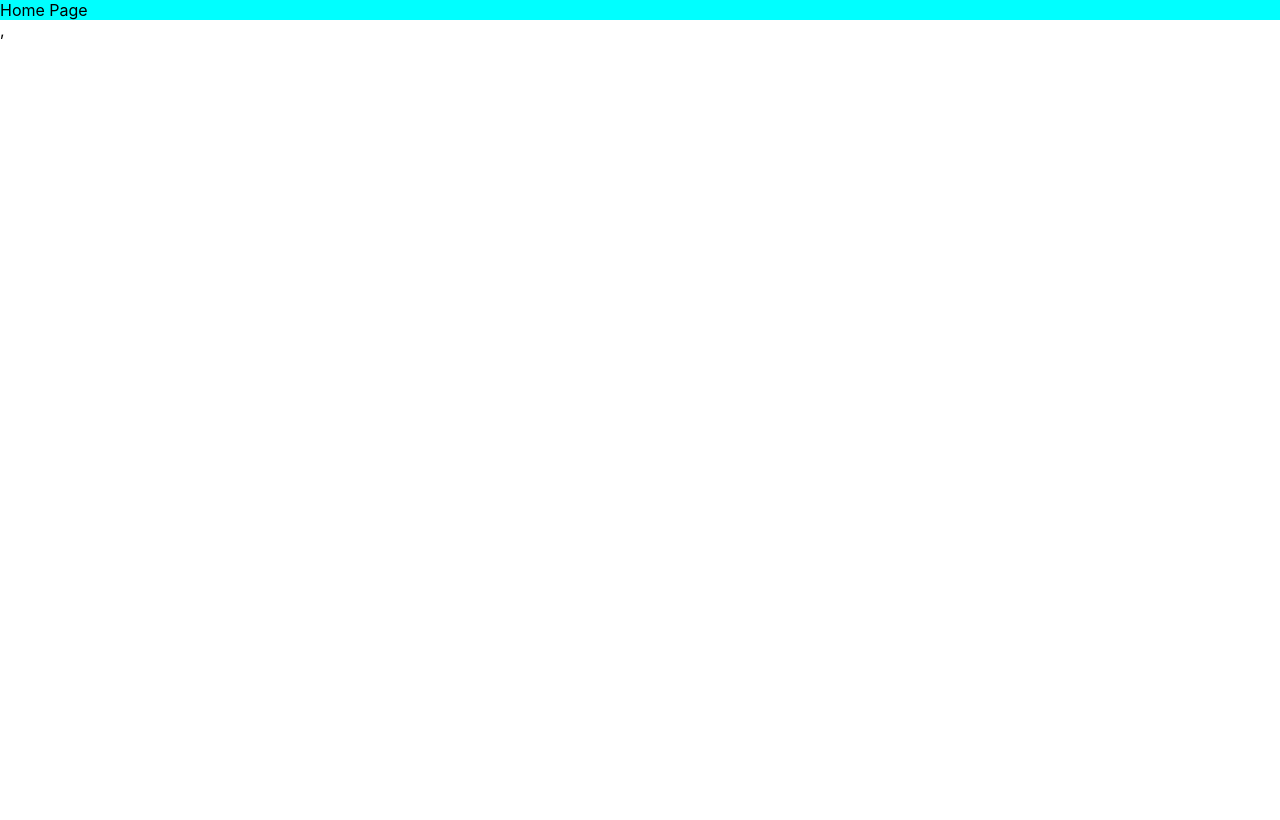
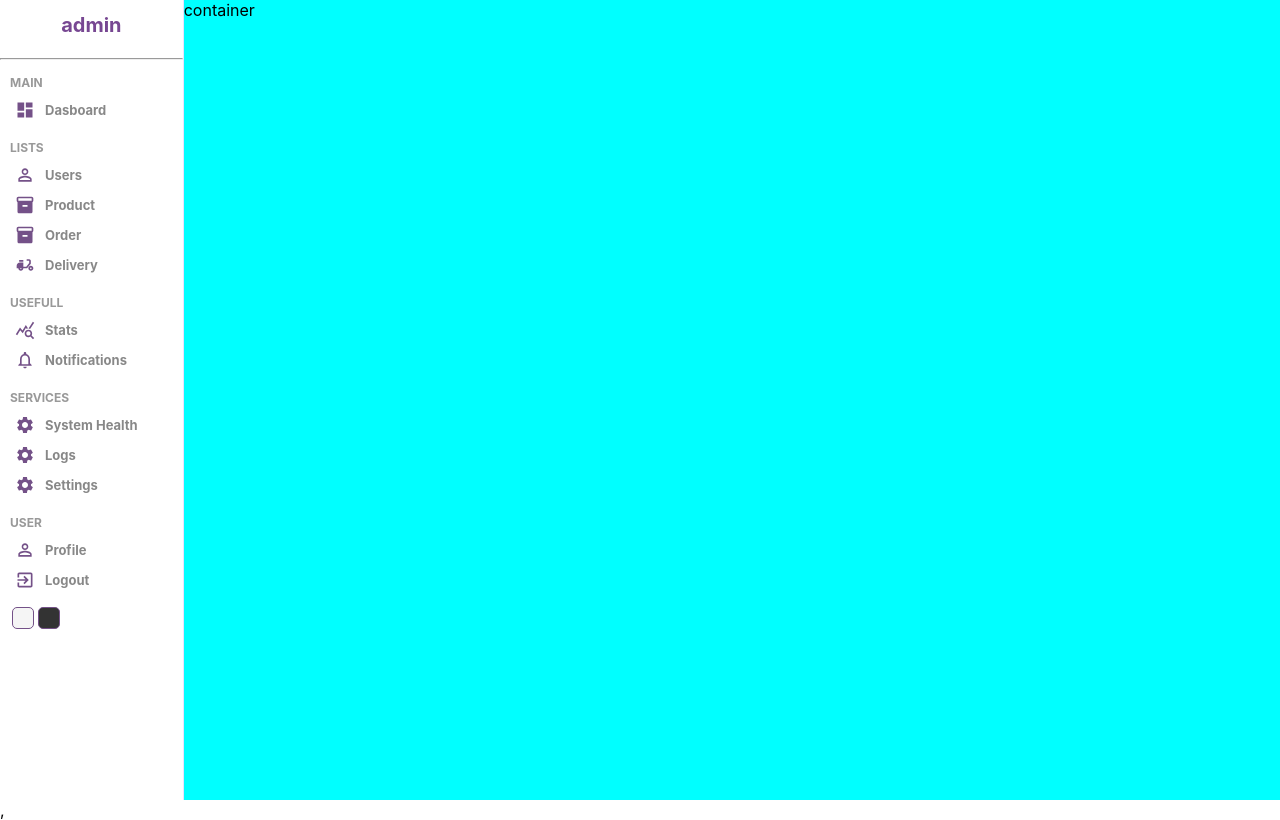
Before and after one commit to Alwaz/react-admin-panel, a React (Create React App) app: page / in a window 1280 px wide. Built offline with nearby package versions, Linux system fonts and the light colour scheme.

Commit message:
side bar completed

```diff
--- /dev/null
+++ b/src/Components/Sidebar/Sidebar.jsx
@@ -0,0 +1,90 @@
+import React from "react";
+import "./Sidebar.scss";
+import DashboardIcon from "@mui/icons-material/Dashboard";
+import PersonOutlineIcon from "@mui/icons-material/PersonOutline";
+import Inventory2Icon from "@mui/icons-material/Inventory2";
+import InventoryIcon from "@mui/icons-material/Inventory";
+import DeliveryDiningIcon from "@mui/icons-material/DeliveryDining";
+import QueryStatsIcon from "@mui/icons-material/QueryStats";
+import NotificationsNoneIcon from "@mui/icons-material/NotificationsNone";
+import SettingsIcon from "@mui/icons-material/Settings";
+import PermIdentityIcon from "@mui/icons-material/PermIdentity";
+import ExitToAppIcon from "@mui/icons-material/ExitToApp";
+
+const Sidebar = () => {
+  return (
+    <>
+      <div className="sidebar">
+        <div className="top">
+          <span className="logo">admin</span>
+        </div>
+        <hr />
+
+        <div className="middle">
+          <ul>
+            <p className="title">MAIN</p>
+            <li>
+              <DashboardIcon className="icon" />
+              <span>Dasboard</span>
+            </li>
+            <p className="title">LISTS</p>
+            <li>
+              <PersonOutlineIcon className="icon" />
+              <span>Users</span>
+            </li>
+            <li>
+              <Inventory2Icon className="icon" />
+              <span>Product</span>
+            </li>
+            <li>
+              <InventoryIcon className="icon" />
+              <span>Order</span>
+            </li>
+            <li>
+              <DeliveryDiningIcon className="icon" />
+              <span>Delivery</span>
+            </li>
+            <p className="title">USEFULL</p>
+            <li>
+              <QueryStatsIcon className="icon" />
+              <span>Stats</span>
+            </li>
+            <li>
+              <NotificationsNoneIcon className="icon" />
+              <span>Notifications</span>
+            </li>
+            <p className="title">SERVICES</p>
+            <li>
+              <SettingsIcon className="icon" />
+              <span>System Health</span>
+            </li>
+            <li>
+              <SettingsIcon className="icon" />
+
+              <span>Logs</span>
+            </li>
+            <li>
+              <SettingsIcon className="icon" />
+              <span>Settings</span>
+            </li>
+            <p className="title">USER</p>
+            <li>
+              <PermIdentityIcon className="icon" />
+              <span>Profile</span>
+            </li>
+            <li>
+              <ExitToAppIcon className="icon" />
+              <span>Logout</span>
+            </li>
+          </ul>
+        </div>
+        <div className="bottom">
+          <div className="colorOptions"></div>
+          <div className="colorOptions"></div>
+        </div>
+      </div>
+    </>
+  );
+};
+
+export default Sidebar;
--- /dev/null
+++ b/src/Components/Sidebar/Sidebar.scss
@@ -0,0 +1,85 @@
+.sidebar {
+  flex: 1;
+  min-height: 100vh;
+  border-right: 0.5px solid rgb(230, 227, 277);
+
+  hr {
+    height: 0;
+    color: rgb(230, 227, 277);
+  }
+
+  .top {
+    height: 50px;
+    display: flex;
+    justify-content: center;
+    align-items: center;
+
+    .logo {
+      font-size: 20px;
+      font-weight: bold;
+      color: #774792;
+    }
+  }
+
+  .middle {
+    padding-left: 10px;
+
+    ul {
+      margin: 0;
+      padding: 0;
+
+      .title {
+        font-size: 12px;
+        font-weight: bold;
+        color: #999;
+        margin: 15px 0 5px 0;
+      }
+      li {
+        list-style: none;
+        display: flex;
+        padding: 5px;
+        align-items: center;
+        cursor: pointer;
+
+        &:hover {
+          background-color: #ece8ff;
+        }
+
+        .icon {
+          color: #745188;
+          font-size: 20px;
+        }
+
+        span {
+          font-size: 13px;
+          font-weight: bold;
+          color: #888;
+          margin-left: 10px;
+        }
+      }
+    }
+  }
+
+  .bottom {
+    display: flex;
+    align-items: center;
+    margin: 10px;
+
+    .colorOptions {
+      height: 20px;
+      width: 20px;
+      margin: 2px;
+      border-radius: 5px;
+      border: 1px solid #745188;
+      cursor: pointer;
+
+      &:nth-child(1) {
+        background-color: whitesmoke;
+      }
+
+      &:nth-child(2) {
+        background-color: #333;
+      }
+    }
+  }
+}
--- a/src/pages/Home/Home.jsx
+++ b/src/pages/Home/Home.jsx
@@ -1,8 +1,14 @@
 import React from "react";
 import "./Home.scss";
+import Sidebar from "../../Components/Sidebar/Sidebar";
 
 const Home = () => {
-  return <div className="home">Home Page</div>;
+  return (
+    <div className="home">
+      <Sidebar />
+      <div className="home__container">container</div>
+    </div>
+  );
 };
 
 export default Home;
--- a/src/pages/Home/Home.scss
+++ b/src/pages/Home/Home.scss
@@ -1,3 +1,9 @@
 .home {
-  background-color: aqua;
+  display: flex;
+
+  .home__container {
+    background-color: aqua;
+
+    flex: 6;
+  }
 }
--- a/src/pages/SinglePage/SinglePage.jsx
+++ b/src/pages/SinglePage/SinglePage.jsx
@@ -1,7 +1,7 @@
 import React from "react";
 
 const SinglePage = () => {
-  return <div>SinglePage Component</div>;
+  return <div>Single User Page</div>;
 };
 
 export default SinglePage;
```
Also changed, not shown: package.json (+7 -0 lines), src/Components/Navbar/Navbar.jsx (added, +7 -0 lines), src/Components/Navbar/Navbar.scss (added), 1 other file (tests, documents, lock files or other folders).
